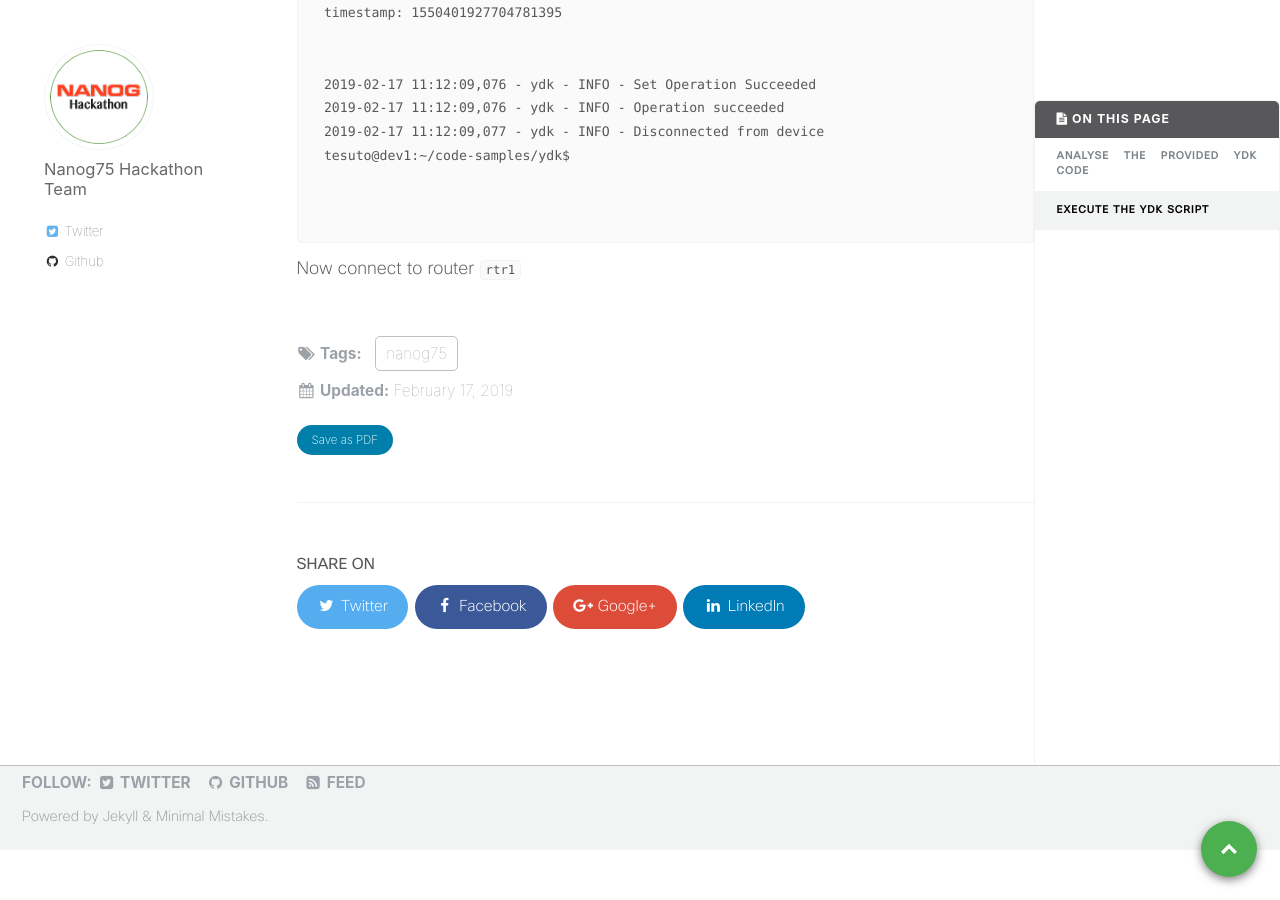
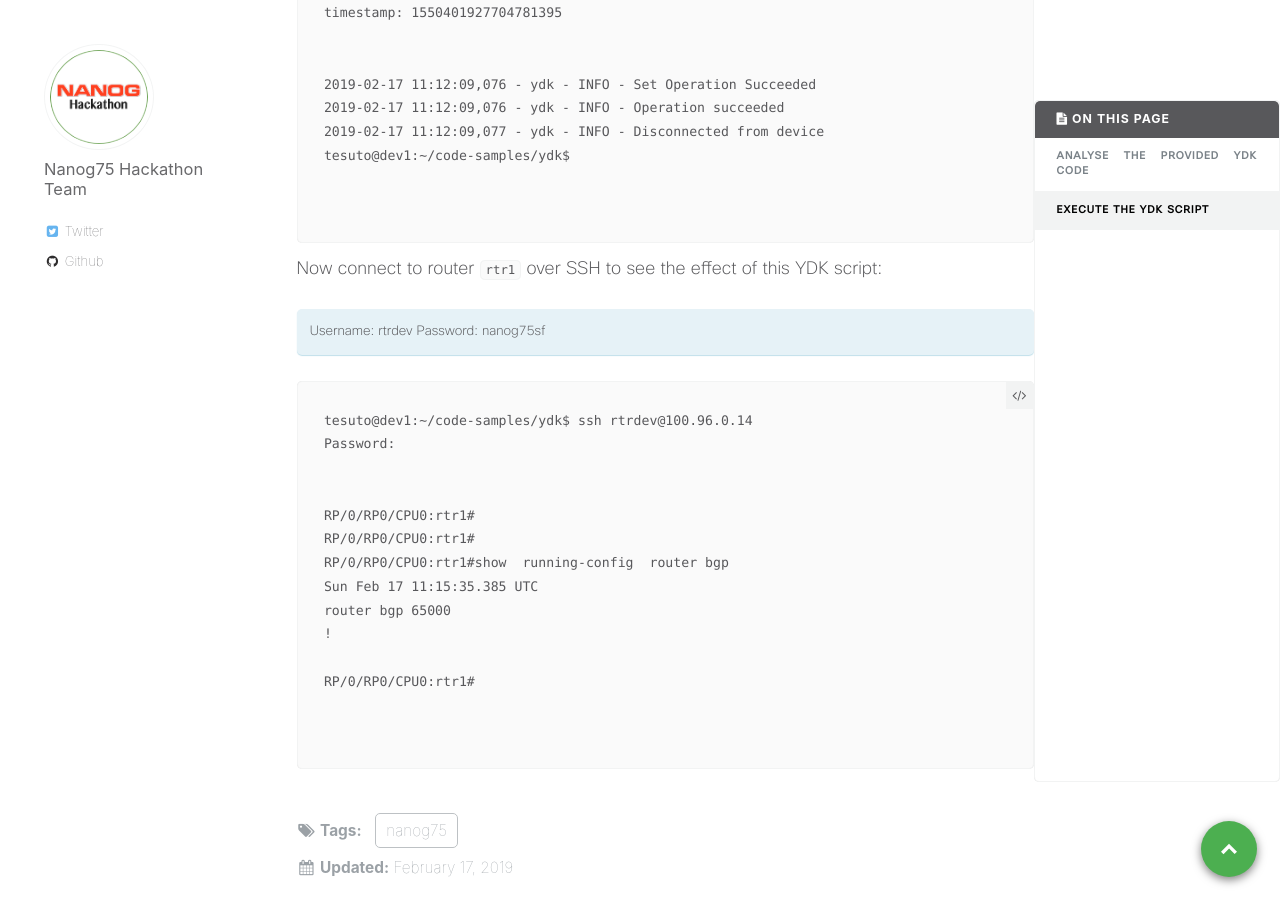
Before and after one commit to nanog75/hackathon, a Jekyll site: the page built from _day1/2019-02-17-step-2-playing-with-ydk-for-config-and-gnmi-telemetry.md, in a window 1280 px wide and 900 px high, scrolled down 5041 px. Built offline with Jekyll 4.4.1, drawn with Linux system fonts in a browser that asks for light colours.

Commit message:
Create 2019-02-17-step-2-playing-with-ydk-for-config-and-gnmi-telemetry.md

````diff
--- a/_day1/2019-02-17-step-2-playing-with-ydk-for-config-and-gnmi-telemetry.md
+++ b/_day1/2019-02-17-step-2-playing-with-ydk-for-config-and-gnmi-telemetry.md
@@ -225,4 +225,25 @@ tesuto@dev1:~/code-samples/ydk$
 
 ```
 
-Now connect to router `rtr1`
+Now connect to router `rtr1` over SSH to see the effect of this YDK script:
+
+Username: rtrdev
+Password: nanog75sf
+{: .notice--info}
+
+```
+tesuto@dev1:~/code-samples/ydk$ ssh rtrdev@100.96.0.14
+Password:
+
+
+RP/0/RP0/CPU0:rtr1#
+RP/0/RP0/CPU0:rtr1#
+RP/0/RP0/CPU0:rtr1#show  running-config  router bgp
+Sun Feb 17 11:15:35.385 UTC
+router bgp 65000
+!
+
+RP/0/RP0/CPU0:rtr1#
+
+
+```
````
